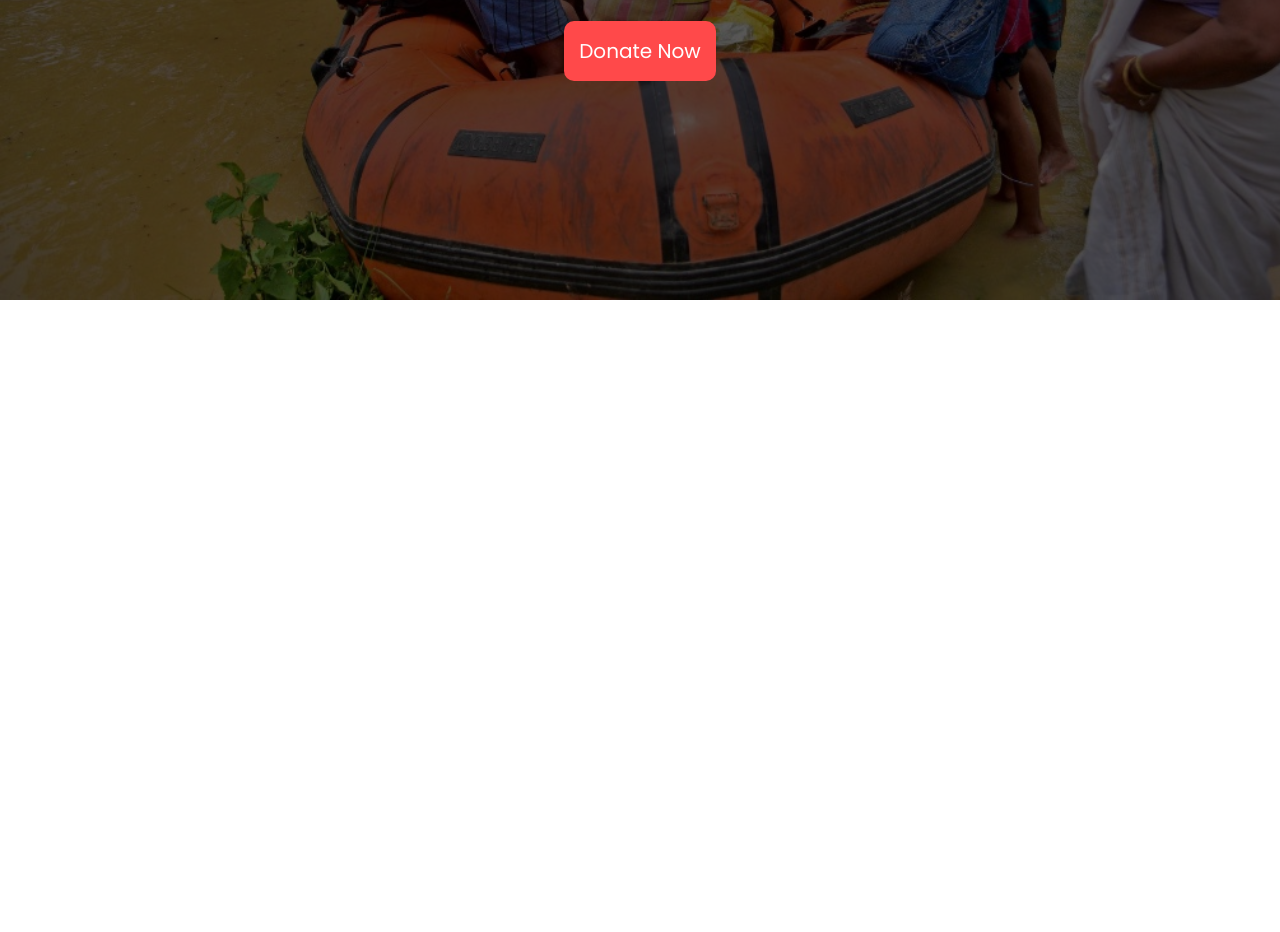
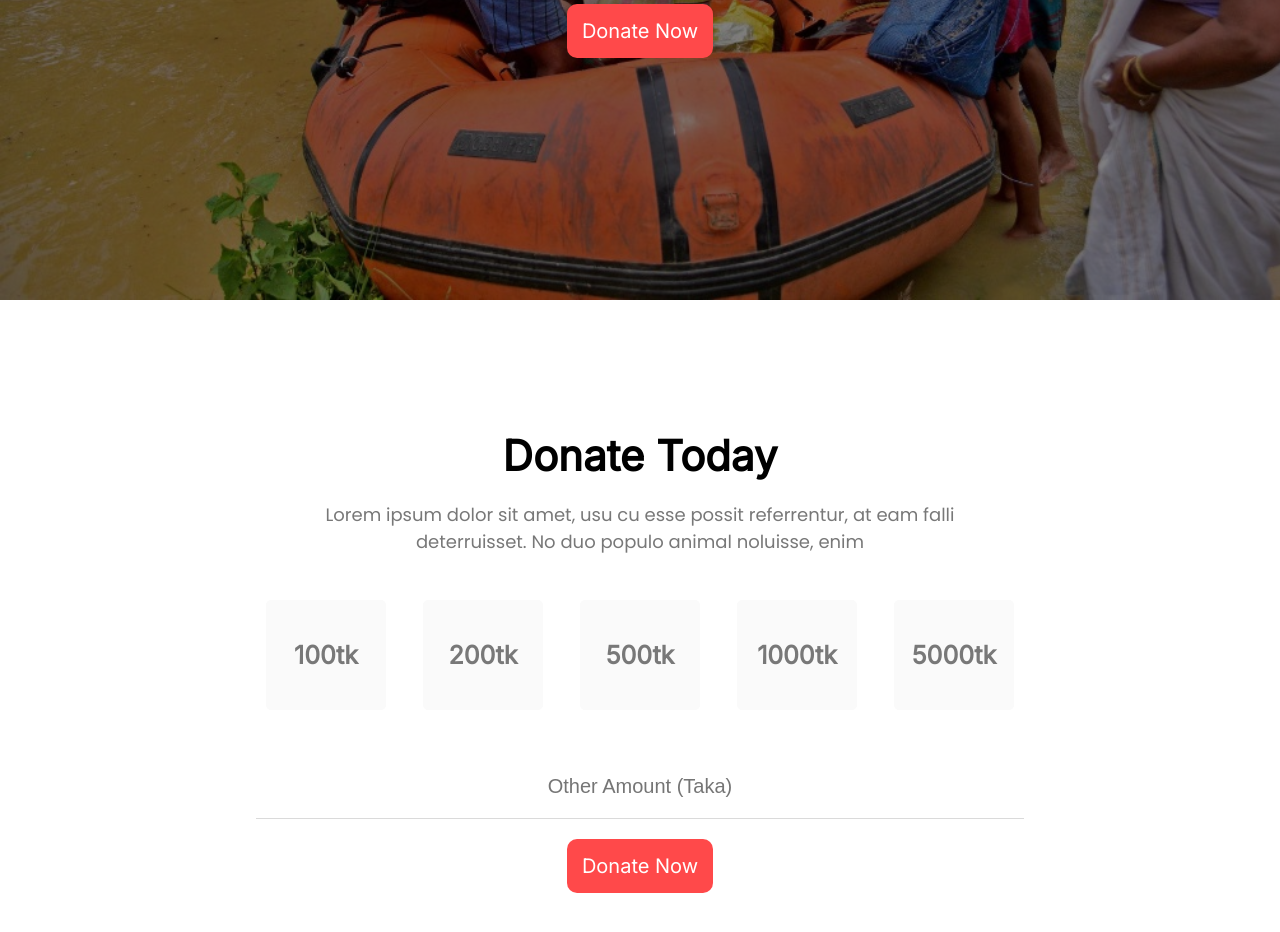
Before and after one commit to aothymoon59/donate-today-moon, a plain HTML site: page index.html in a window 1280 px wide. Shown: the part 500-1432 px from the top of the page. Before the commit the page ends 800 px from the top, so only its background shows below. Drawn offline with Linux system fonts and the light colour scheme.

Commit message:
donate today section added

```diff
--- a/css/style.css
+++ b/css/style.css
@@ -1,16 +1,29 @@
 * {
   margin: 0;
   padding: 0;
+  /* font-family: "Inter", sans-serif;
+  font-family: "Open Sans", sans-serif;
+  font-family: "Poppins", sans-serif; */
+}
+h1,
+h2,
+h3,
+h4,
+h5,
+h6,
+button {
   font-family: "Inter", sans-serif;
-  font-family: "Open Sans", sans-serif;
+}
+p {
   font-family: "Poppins", sans-serif;
 }
 header {
   background-image: url("../images/donation5.jpg");
+  background-color: rgba(0, 0, 0, 0.5);
   height: 100vh;
   background-repeat: no-repeat;
   background-size: cover;
-  background-blend-mode: hard-light;
+  background-blend-mode: multiply;
 }
 .btn-primary {
   background-color: #ff494a;
@@ -21,9 +34,11 @@ header {
   border-radius: 10px;
   color: white;
 }
+section {
+  padding-top: 130px;
+}
 /* banner styles */
 .banner {
-  background: #000000a6;
   height: 100vh;
   color: white;
   display: flex;
@@ -32,13 +47,67 @@ header {
 }
 .banner-content {
   text-align: center;
-  padding: 50px 300px;
+  padding: 50px 250px;
 }
 .banner-title {
   font-size: 61px;
   font-weight: 800;
 }
 .banner-desc {
+  font-size: 18px;
+  margin: 30px 0;
+  padding: 0 55px;
+}
+
+/* donate-amount-section styles */
+.donate-amount-section {
+  height: 100vh;
+}
+.donate-amount-content {
+  width: 60%;
+  margin: 0 auto;
+  text-align: center;
+}
+.section-title {
+  font-size: 42px;
+  font-weight: 800;
+  margin-bottom: 20px;
+}
+.section-desc {
+  font-size: 18px;
+  padding: 0 50px;
+  margin-bottom: 30px;
+  color: #787878;
+}
+.amount-box {
+  display: flex;
+  justify-content: space-between;
+  margin-bottom: 30px;
+}
+.amount-box-item {
+  width: 120px;
+  height: 110px;
+  color: #787878;
+  background-color: #fafafa;
+  border: 1px solid #fafafa;
+  border-radius: 5px;
+  font-size: 25px;
+  font-weight: 700;
+  padding: 10px;
+  margin: 15px 10px;
+}
+.amount-box-item:hover {
+  color: #ff494a;
+  background-color: #ffeded;
+  border: 1px solid #ff494a;
+}
+.donate-amount-section input[type="text"] {
+  display: block;
+  width: 100%;
+  padding: 20px 0;
+  text-align: center;
   font-size: 20px;
-  margin: 30px 0;
+  border: 0;
+  border-bottom: 1px solid #dadada;
+  margin-bottom: 20px;
 }
--- a/index.html
+++ b/index.html
@@ -27,5 +27,27 @@
         </div>
       </div>
     </header>
+    <main>
+      <!-- Donate Today Starts -->
+      <section class="donate-amount-section">
+        <div class="donate-amount-content">
+          <h2 class="section-title">Donate Today</h2>
+          <p class="section-desc">
+            Lorem ipsum dolor sit amet, usu cu esse possit referrentur, at eam
+            falli deterruisset. No duo populo animal noluisse, enim
+          </p>
+          <div class="amount-box">
+            <button class="amount-box-item">100tk</button>
+            <button class="amount-box-item">200tk</button>
+            <button class="amount-box-item">500tk</button>
+            <button class="amount-box-item">1000tk</button>
+            <button class="amount-box-item">5000tk</button>
+          </div>
+          <input type="text" placeholder="Other Amount (Taka)" />
+          <!-- <hr /> -->
+          <button class="btn-primary">Donate Now</button>
+        </div>
+      </section>
+    </main>
   </body>
 </html>
```
